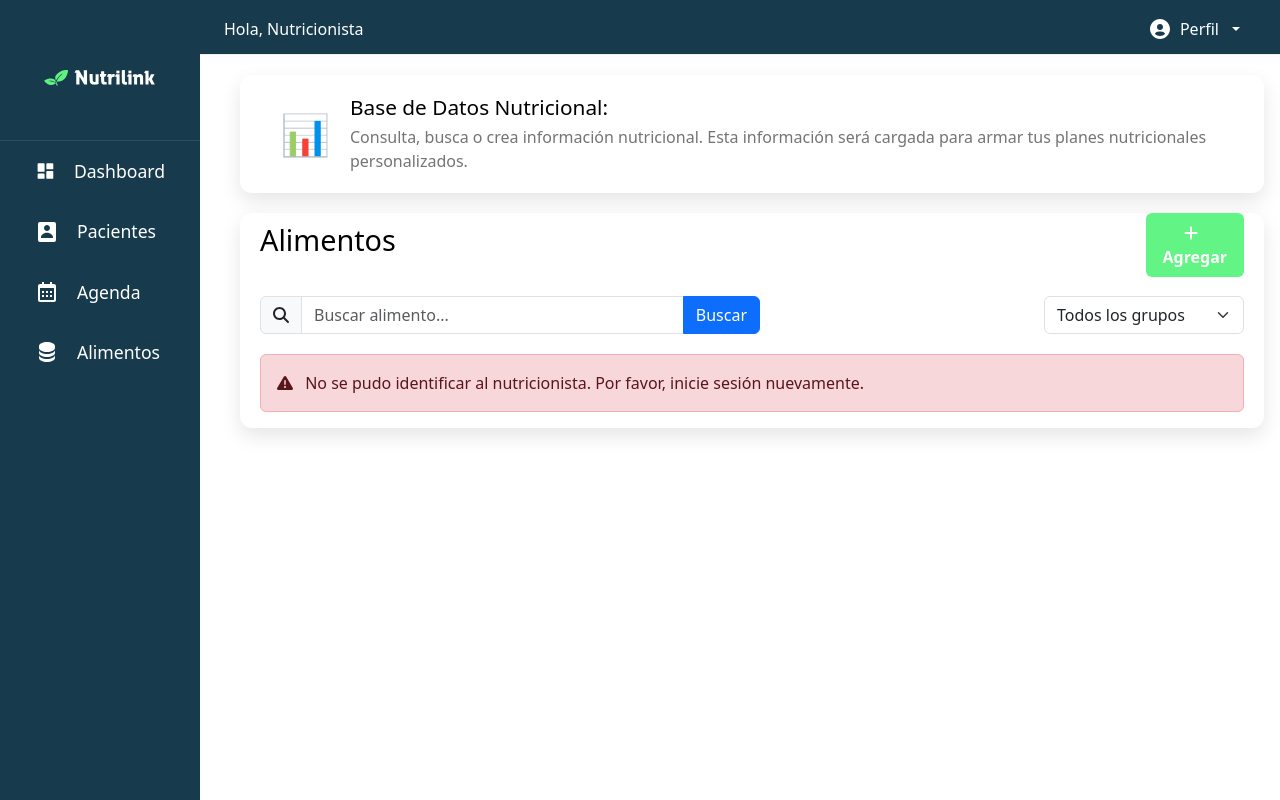
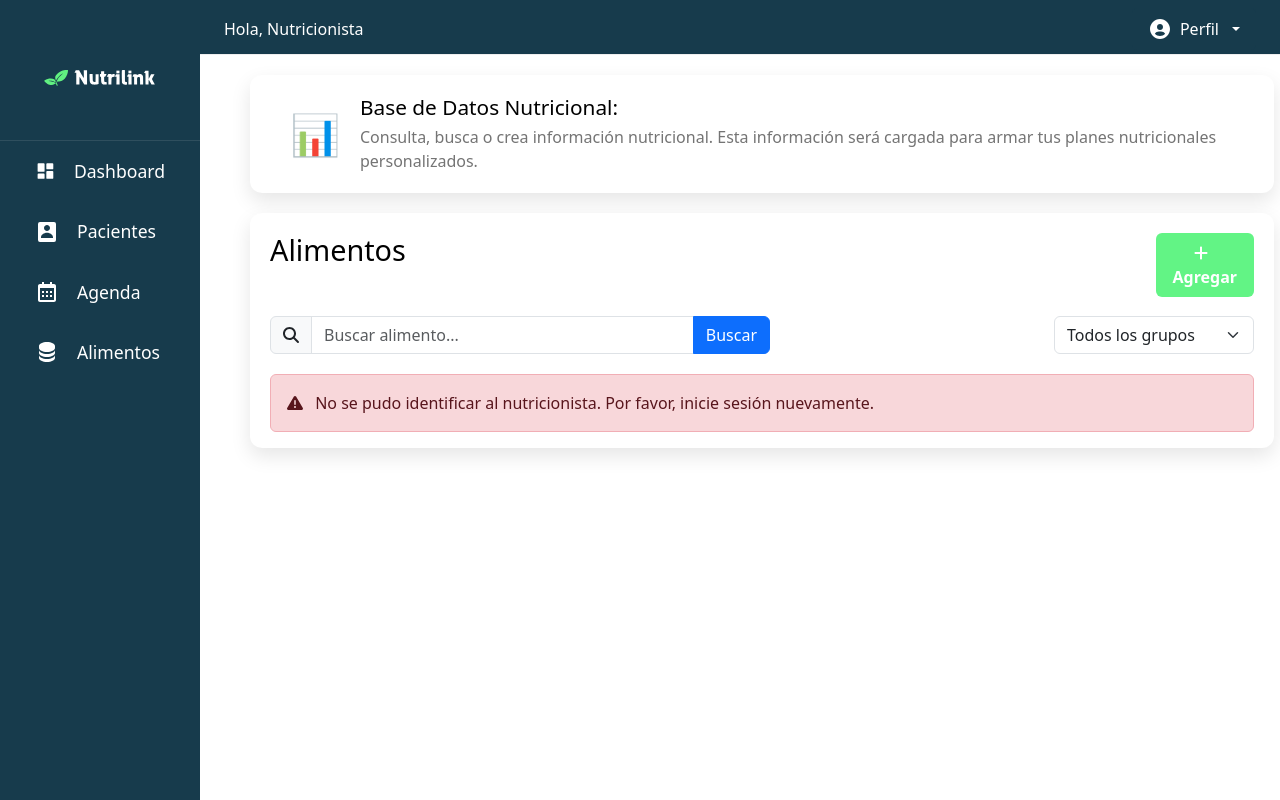
Before and after one commit to Marian0110/NutriLink, a Django app: page /foods/foods/ in a window 1280 px wide. Run offline with Django 5.2, Linux system fonts and the light colour scheme; some libraries are stand-ins or nearby versions.

Commit message:
Media querie

```diff
--- a/apps/foods/static/foods/css/bdCrud.css
+++ b/apps/foods/static/foods/css/bdCrud.css
@@ -29,7 +29,7 @@
     display: flex;
     flex-direction: column;
     max-width: 80%;
-    margin-left: 240px;  /* margin del sidebar */
+    margin-left: 250px;  /* margin del sidebar */
     margin-top: 20px;
     padding: 0 20px;
   }
@@ -72,7 +72,7 @@
     display: flex;
     flex-direction: column;
     max-width: 80%;
-    margin-left: 240px;  /* margin del sidebar */
+    margin-left: 250px;  /* margin del sidebar */
     margin-top: 20px;
     padding: 0 20px;
     margin-bottom: 20px;
@@ -185,6 +185,7 @@
 
 .btn-agregar {
   background-color: var(--accent-color);
+  margin-top: 2%;
   color: white;
   border: none;
   padding: 8px 14px;
@@ -220,3 +221,15 @@
   background-color: #fff;
   cursor: pointer;
 }
+
+
+@media (min-width: 1800px) {
+  /* Ajustes para pantallas grandes */
+  .info-card {
+    max-width: 85%;
+  }
+
+  .contenedor-alimentos {
+    max-width: 85%;
+  }
+}
```
